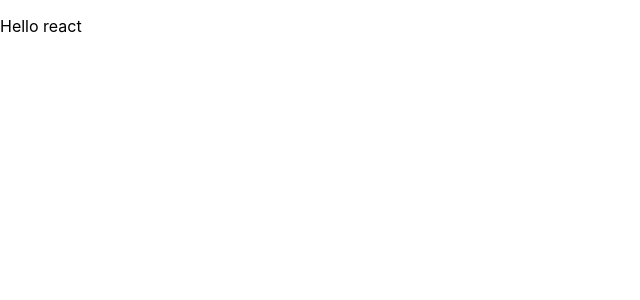
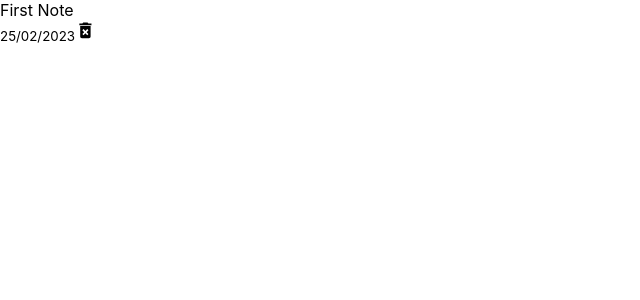
Before and after one commit to nandhini-skumar1/NotesApp, a React (Create React App) app: page / in a window 1280 px wide. Shown: the top 300 px of the page, without its empty margins (0-640 px from the left). Built offline with nearby package versions, Linux system fonts and the light colour scheme.

Commit message:
first note

```diff
--- a/src/App.js
+++ b/src/App.js
@@ -1,4 +1,9 @@
-const App =() => {
-  return <p>Hello react</p>
+import NotesList from "./components/NotesList";
+
+const App = () => {
+  return ( <div className="container">
+    <NotesList/>
+  </div>
+  );
 };
 export default App;
--- /dev/null
+++ b/src/components/Note.js
@@ -0,0 +1,18 @@
+import {MdDeleteForever} from'react-icons/md';
+
+const Note = () => {
+    return (
+     <div className="note">
+     <span>First Note </span>
+     <div className="note-footer">
+       <small>25/02/2023</small>
+       <MdDeleteForever className='delete-icon' size='1.3em'/>
+     </div>
+
+     </div>
+
+    );
+
+};
+
+export default Note;
--- /dev/null
+++ b/src/components/NotesList.js
@@ -0,0 +1,10 @@
+import Note from './Note';
+
+const NotesList = () => {
+    return (
+    <div className="notes-list">
+<Note />
+    </div>
+    );
+};
+export default NotesList;
```
